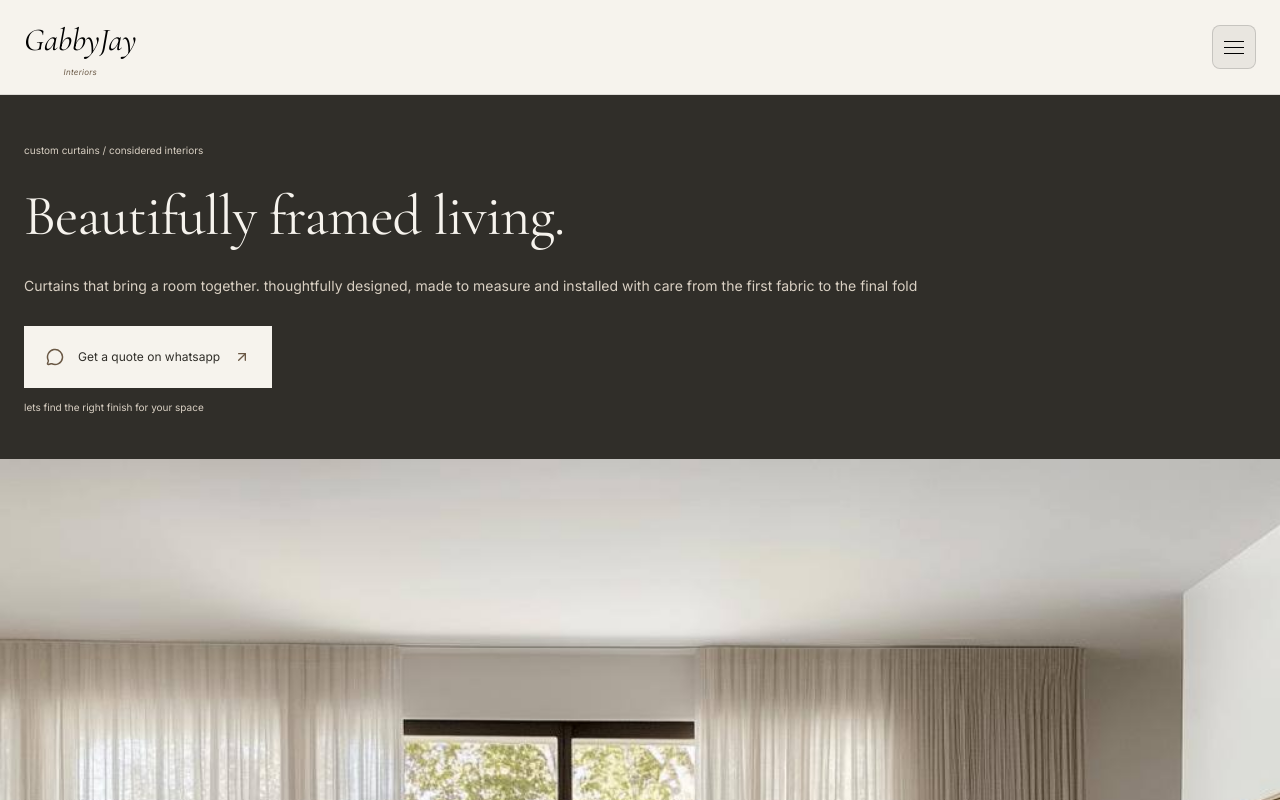
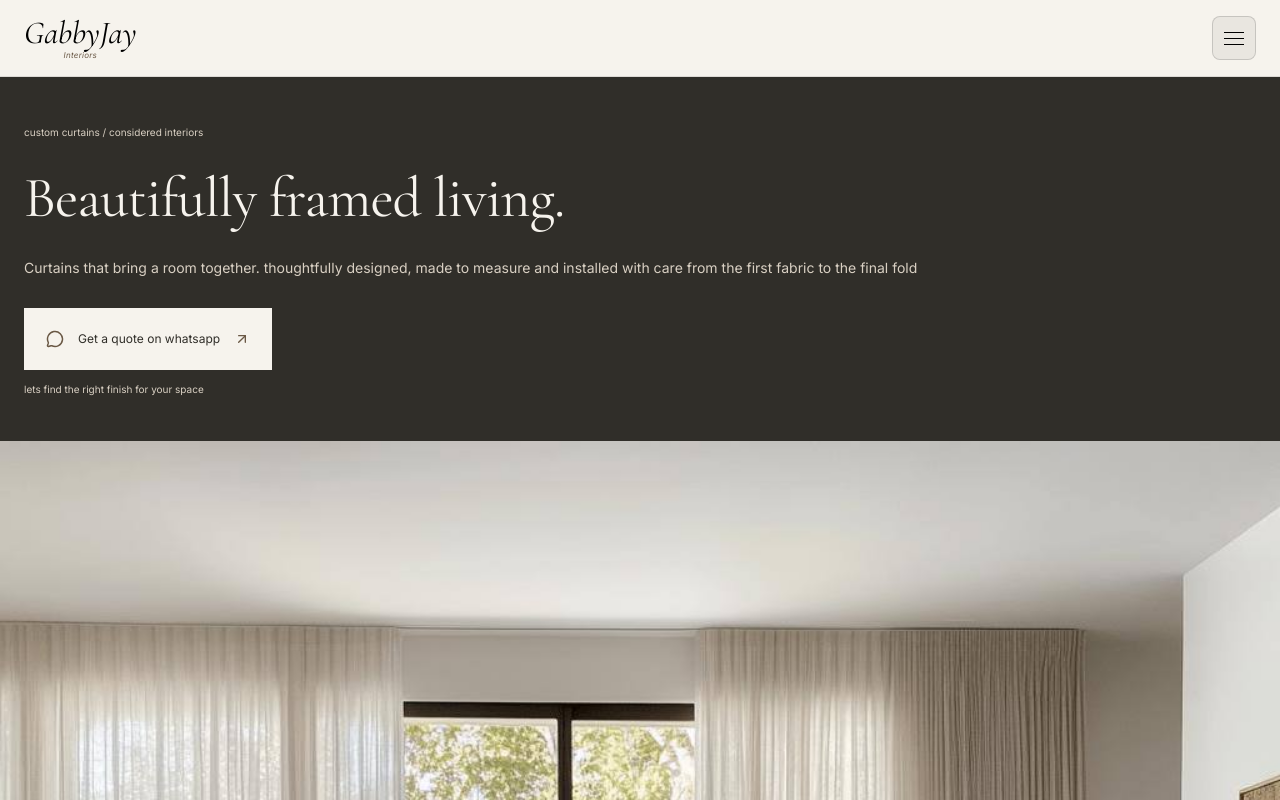
Before and after one commit to IzucoTM/GabbyJay-interiors, a React (Vite) app: page / in a window 1280 px wide. Shown: the top 800 px of the page. Built offline with nearby package versions, Linux system fonts and the light colour scheme.

Commit message:
Update the whole website

```diff
--- a/src/navbar.jsx
+++ b/src/navbar.jsx
@@ -29,7 +29,7 @@ function NavBar() {
   return (
     <nav className="sticky top-0 z-50 bg-[#F6F3ED] border-b border-black/10">
       <div className="flex items-center justify-between px-6 py-4">
-        <div className="navlogo text-[32px] flex flex-col gap-[2px] items-center font-Cormorant leading-[1g">
+        <div className="navlogo text-[32px] flex flex-col gap-[2px] items-center font-Cormorant leading-[1]">
           GabbyJay
           <span className="text-[8px] text-[#6A5845] tracking-[0.033em]">
             Interiors
```
